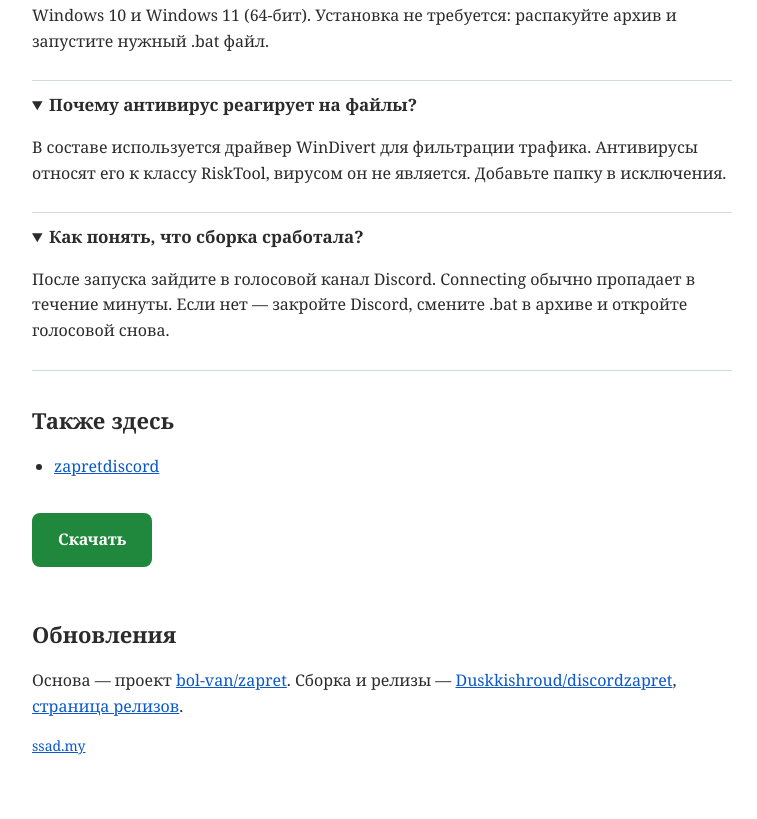
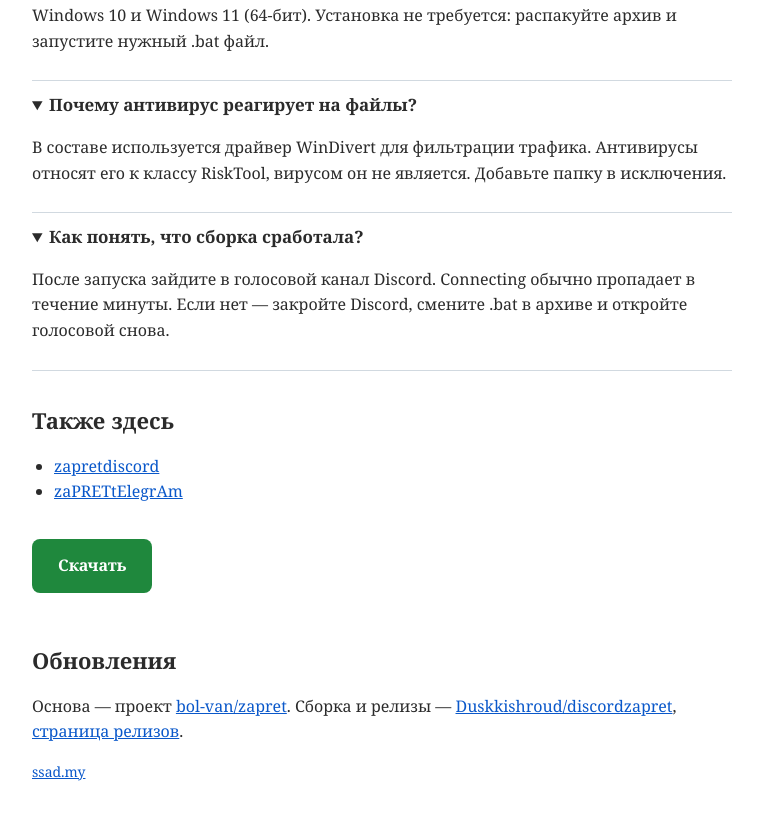
Before and after one commit to Duskkishroud/discordzapret, a plain HTML site: page docs/index.html in a window 1280 px wide. Shown: the part 1617-2436 px from the top of the page, without its empty margins (258-1015 px from the left). Drawn offline with Linux system fonts and the light colour scheme.

Commit message:
Update site files

```diff
--- a/docs/index.html
+++ b/docs/index.html
@@ -90,6 +90,7 @@
   <h2>Также здесь</h2>
   <ul>
     <li><a href="https://github.com/Duskkishroud/zapretdiscord">zapretdiscord</a></li>
+    <li><a href="https://github.com/Duskkishroud/zaPRETtElegrAm">zaPRETtElegrAm</a></li>
   </ul>
 
 
```
